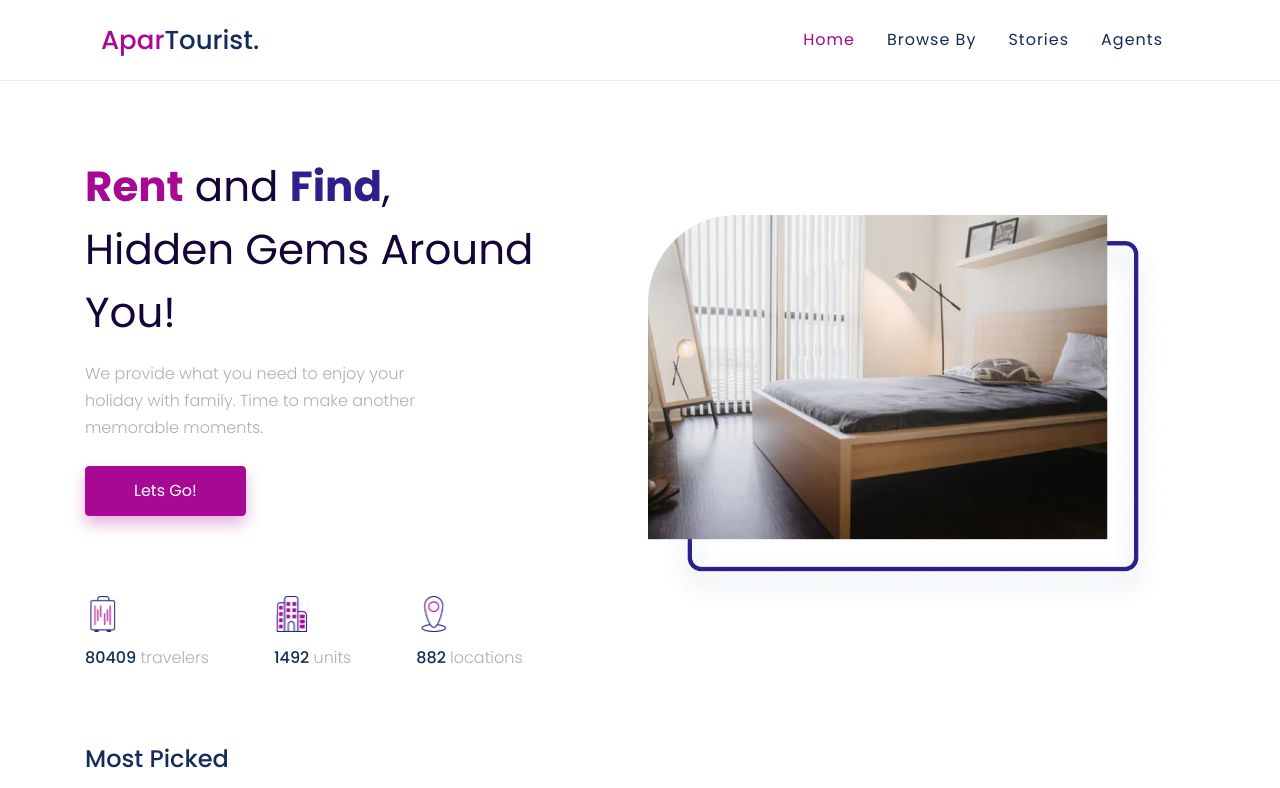
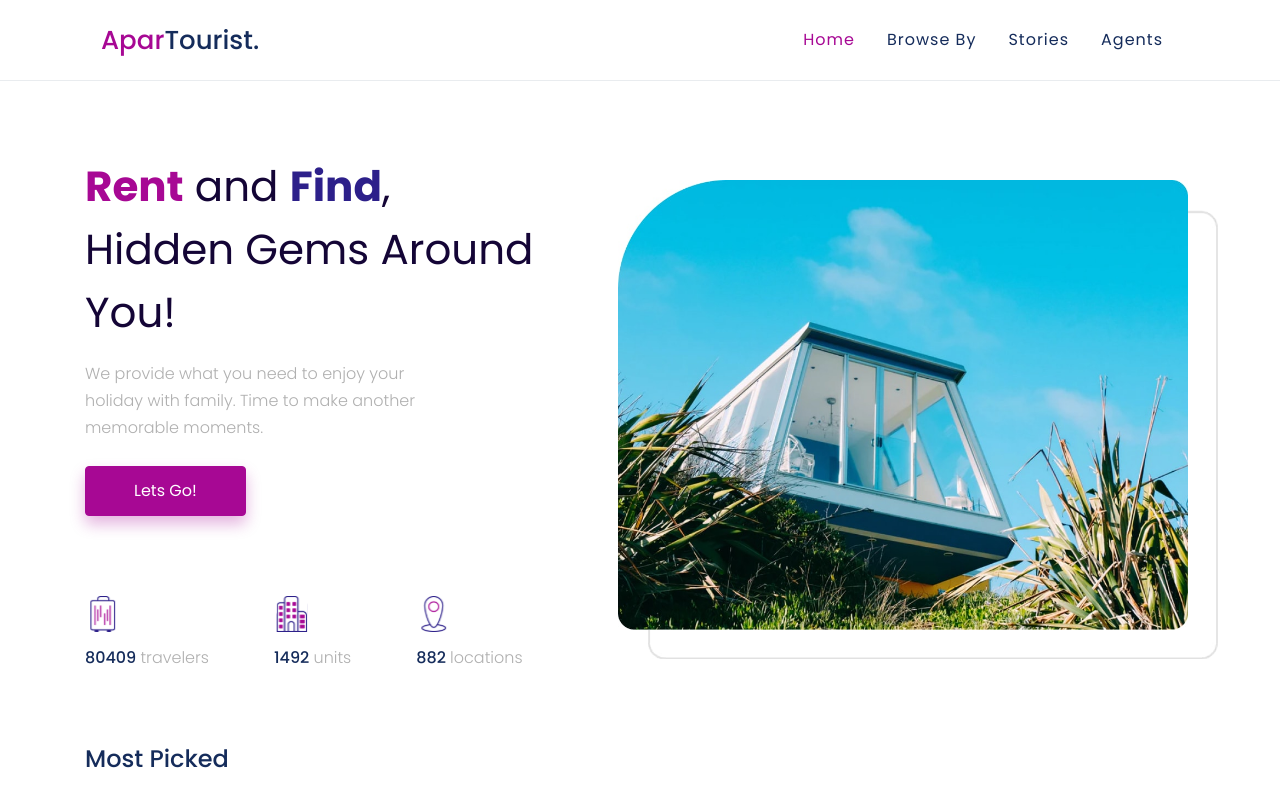
Before and after one commit to irsyadfptr/apartourist, a React (Create React App) app: page / in a window 1280 px wide. Shown: the top 788 px of the page. Built offline with nearby package versions, Linux system fonts and the light colour scheme.

Commit message:
Fixbug on hero and integrate landing page, landing page done

```diff
--- a/src/pages/LandingPage.js
+++ b/src/pages/LandingPage.js
@@ -1,10 +1,13 @@
+import Categories from 'parts/Categories'
+import Footer from 'parts/Footer'
 import Hero from 'parts/Hero'
 import MostPicked from 'parts/MostPicked'
+import Testimony from 'parts/Testimony'
 import React, { useRef } from 'react'
 import landingPage from '../__mockup__/landingPage.json'
 
 
-const LandingPage = (props) => {
+const LandingPage = () => {
 
   const refMostPicked = useRef(null)
 
@@ -12,6 +15,9 @@ const LandingPage = (props) => {
     <>
       <Hero data={landingPage.hero} refMostPicked={refMostPicked}/>
       <MostPicked data={landingPage.mostPicked} refMostPicked={refMostPicked}/>
+      <Categories data={landingPage.categories}/>
+      <Testimony data={landingPage.testimonial}/>
+      <Footer/>
     </>
   )
 }
--- a/src/parts/Hero.js
+++ b/src/parts/Hero.js
@@ -3,8 +3,8 @@ import React from "react";
 import locationIcon from "../assets/images/icons/loc-icon.svg";
 import apartIcon from "../assets/images/icons/apart-icon.svg";
 import travelIcon from "../assets/images/icons/travel-icon.svg";
-
-import heroImg from "../assets/images/heroImg.png";
+import ImageHero from "../assets/images/img-hero.jpg";
+import ImageHero_ from "../assets/images/img-hero-frame.jpg";
 
 import Button from "elements/Button";
 
@@ -19,7 +19,7 @@ const Hero = (props) => {
   return (
       <section className="container pt-4">
         <div className="row align-items-center">
-          <div className="col-auto pr-5" style={{ width: 530 }}>
+          <div className="col-auto" style={{ maxWidth: 530 }}>
             <h1 className="line-height-1 mb-3" style={{color: "#140536", fontWeight: 400}}>
               <span className="text-primary font-weight-bold">Rent</span> and <span className="text-primary2 font-weight-bold">Find</span>, <br />
               Hidden Gems Around You!
@@ -85,14 +85,21 @@ const Hero = (props) => {
               </div>
             </div>
           </div>
-
           <div className="col-6 pl-5">
-            <img
-              src={heroImg}
-              alt="Room with couches"
-              className="img-fluid"
-              style={{ maxWidth: 520}}
-            />
+            <div style={{ width: 520, height: 410 }}>
+              <img
+                src={ImageHero}
+                alt="Room with couches"
+                className="img-fluid position-absolute"
+                style={{ margin: "-30px 0 0 -30px", zIndex: 1 }}
+              />
+              <img
+                src={ImageHero_}
+                alt="Room with couches frame"
+                className="img-fluid position-absolute"
+                style={{ margin: "0 -15px -15px 0" }}
+              />
+            </div>
           </div>
         </div>
       </section>
```
